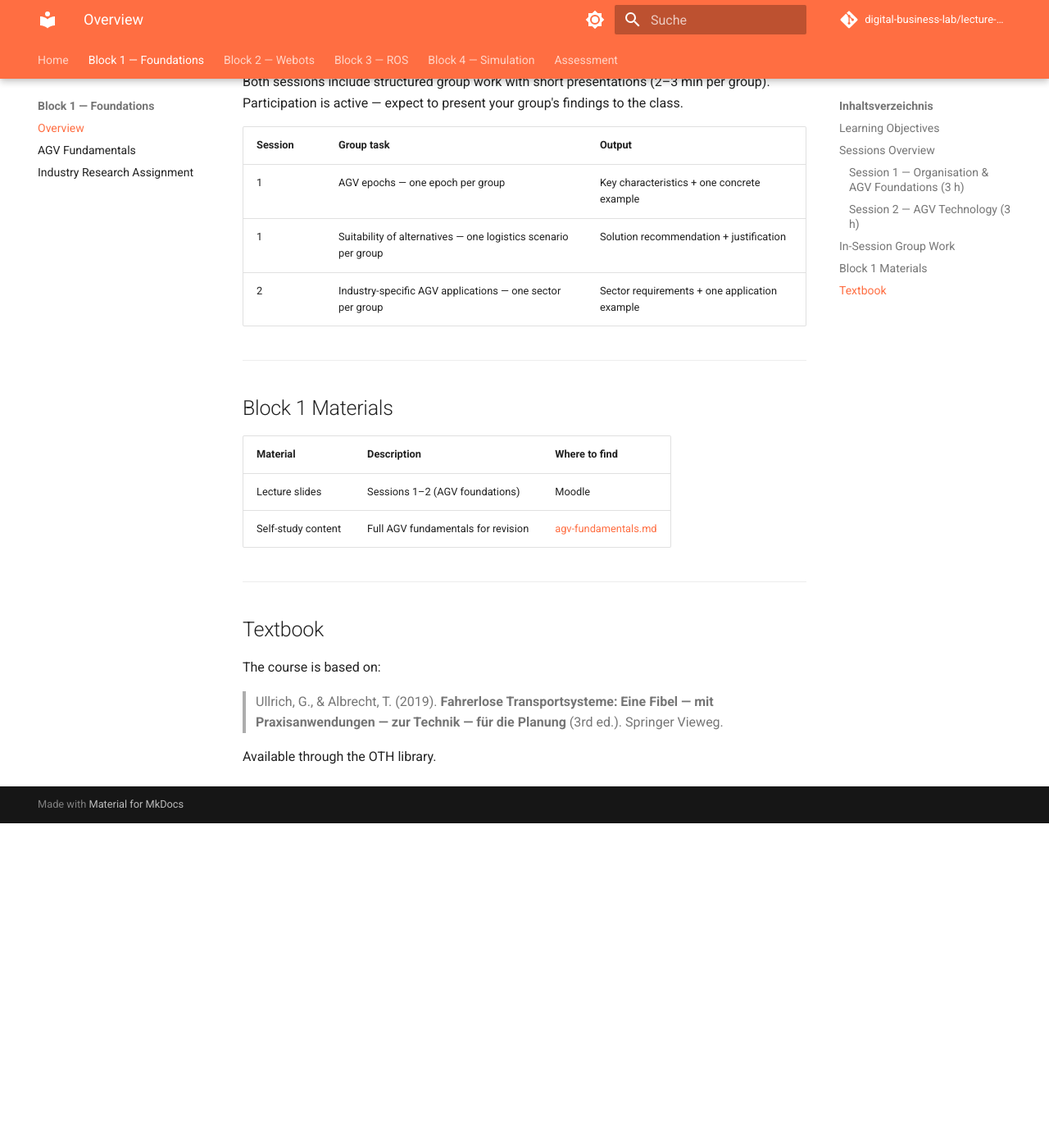
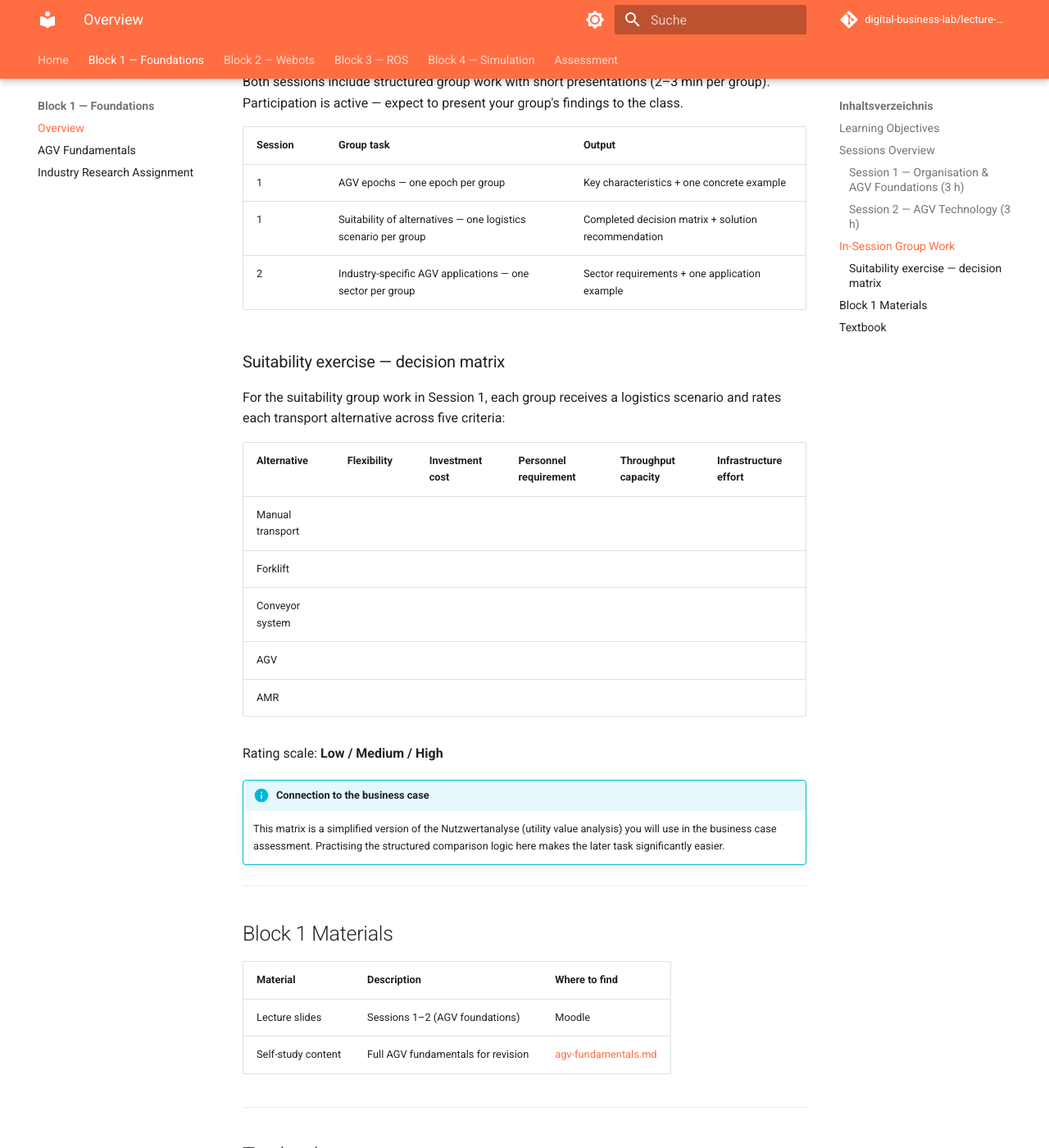
Before and after one commit to digital-business-lab/lecture-auto, an MkDocs documentation site: the page built from web/block-01/index.md, in a window 1280 px wide and 1400 px high, scrolled down 1634 px. Shown: the whole window at 82% size. Built offline with MkDocs 1.6.1 and Material for MkDocs 9.7.7, drawn with Linux system fonts in a browser that asks for light colours; comment, search, counter and statistics services are not loaded; before the commit the page ends 2638 px from its top, so only the background shows below that.

Commit message:
docs(block-01): add decision matrix and scenario cards for suitability exercise
Replaces open-ended group task with a structured decision matrix (5
alternatives × 5 criteria, Low/Medium/High rating). Adds five concrete
scenario cards (pharma, e-commerce, automotive, hospital, food & beverage).
Includes lecturer debrief notes and explicit connection to the business case
Nutzwertanalyse. Matrix also published on the course website so students
can refer to it for self-study.

Co-Authored-By: Claude Sonnet 4.6 <noreply@anthropic.com>

```diff
--- a/web/block-01/index.md
+++ b/web/block-01/index.md
@@ -51,8 +51,25 @@ Both sessions include structured group work with short presentations (2–3 min
 | Session | Group task | Output |
 |---|---|---|
 | 1 | AGV epochs — one epoch per group | Key characteristics + one concrete example |
-| 1 | Suitability of alternatives — one logistics scenario per group | Solution recommendation + justification |
+| 1 | Suitability of alternatives — one logistics scenario per group | Completed decision matrix + solution recommendation |
 | 2 | Industry-specific AGV applications — one sector per group | Sector requirements + one application example |
+
+### Suitability exercise — decision matrix
+
+For the suitability group work in Session 1, each group receives a logistics scenario and rates each transport alternative across five criteria:
+
+| Alternative | Flexibility | Investment cost | Personnel requirement | Throughput capacity | Infrastructure effort |
+|---|---|---|---|---|---|
+| Manual transport | | | | | |
+| Forklift | | | | | |
+| Conveyor system | | | | | |
+| AGV | | | | | |
+| AMR | | | | | |
+
+Rating scale: **Low / Medium / High**
+
+!!! info "Connection to the business case"
+    This matrix is a simplified version of the Nutzwertanalyse (utility value analysis) you will use in the business case assessment. Practising the structured comparison logic here makes the later task significantly easier.
 
 ---
 
```
Also changed, not shown: block-01-foundations/session-plan.md (+37 -4 lines).
